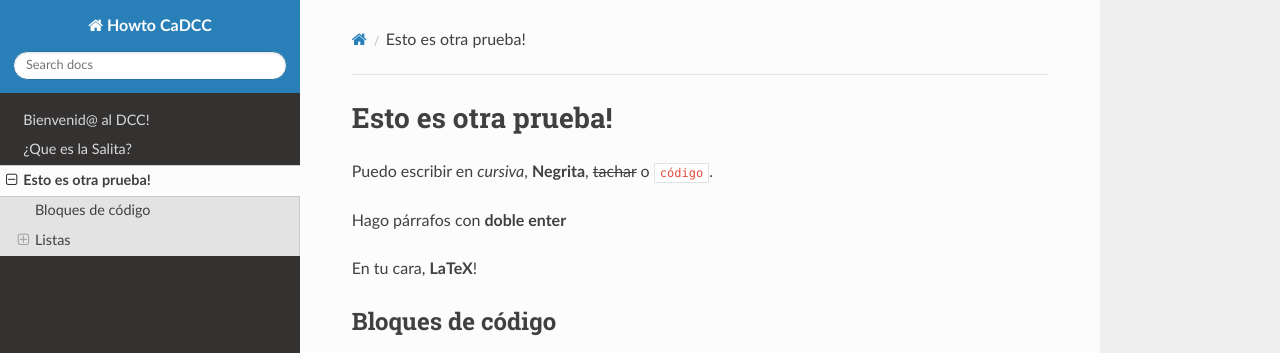
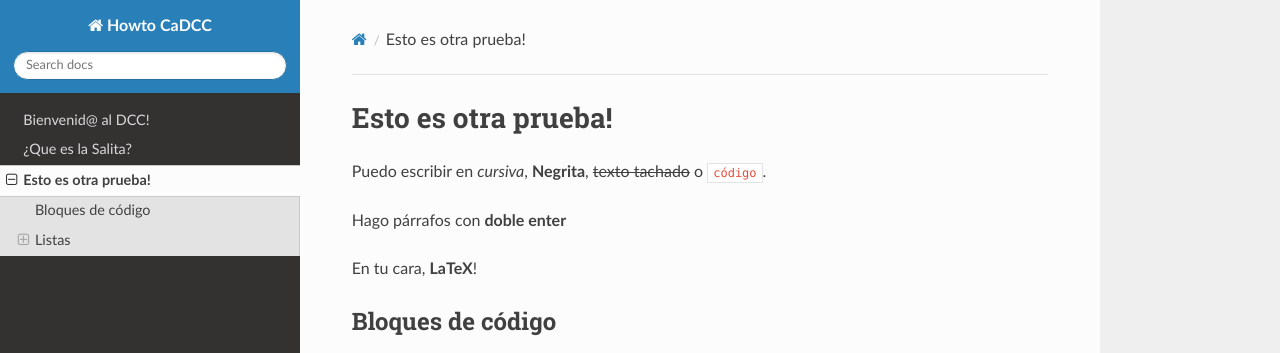
Before and after one commit to cadcc/howto, an MkDocs documentation site: the page built from docs/testing.md, in a window 1280 px wide and 900 px high. Shown: the top 353 px of the window. Built offline with MkDocs 1.6.1, drawn with Linux system fonts in a browser that asks for light colours; nearby versions of some CDN libraries.

Commit message:
Texto tachado editado
cambie tachar por texto tachado porque tiene más sentido

```diff
--- a/docs/testing.md
+++ b/docs/testing.md
@@ -1,6 +1,6 @@
 # Esto es otra prueba!
 
-Puedo escribir en _cursiva_, **Negrita**, <s>tachar</s> o `código`.
+Puedo escribir en _cursiva_, **Negrita**, <s>texto tachado</s> o `código`.
 
 Hago párrafos con **doble enter**
 
```
